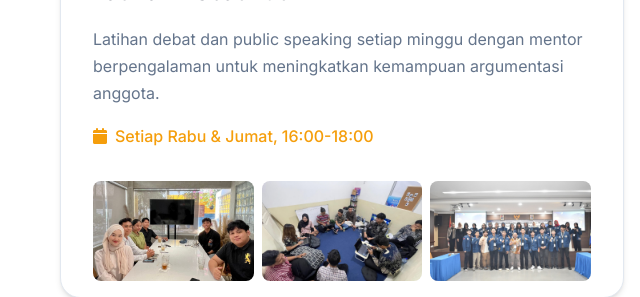
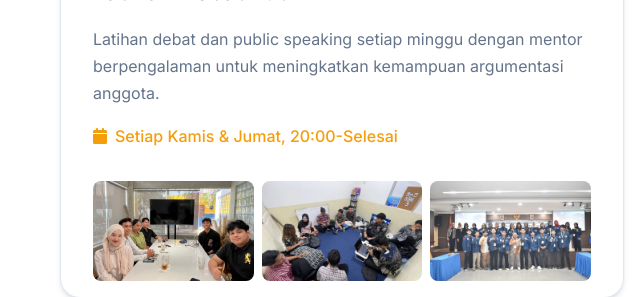
Before and after one commit to hasnac/trisaktivoices25, a plain HTML site: page index.html in a window 1280 px wide. Shown: the part 2080-2377 px from the top of the page, 0-640 px from the left. Drawn offline with Linux system fonts and the light colour scheme.

Commit message:
Update index.html

```diff
--- a/index.html
+++ b/index.html
@@ -133,7 +133,7 @@
                     <p>Latihan debat dan public speaking setiap minggu dengan mentor berpengalaman untuk meningkatkan kemampuan argumentasi anggota.</p>
                     <div class="activity-schedule">
                         <i class="fas fa-calendar"></i>
-                        <span>Setiap Rabu & Jumat, 16:00-18:00</span>
+                        <span>Setiap Kamis & Jumat, 20:00-Selesai</span>
                     </div>
                     <div class="activity-gallery">
                         <img src="images/latihan.jpg" alt="Training 1" loading="lazy">
@@ -585,4 +585,5 @@
         }
     </script>
 </body>
+
 </html>
```
